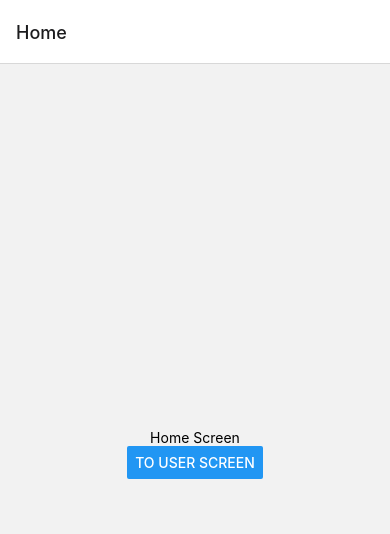
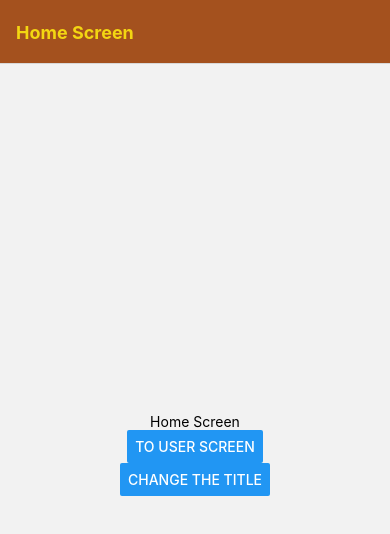
Before and after one commit to ddai-min/RN_Practice_Basic, a React Native app in the folder react_navigation_01/: screen /Home in a window 390 px wide. Shown: the top 534 px of the page. Built offline with nearby package versions, Linux system fonts and the light colour scheme.

Commit message:
add : headerStyle

```diff
--- a/react_navigation_01/App.js
+++ b/react_navigation_01/App.js
@@ -7,21 +7,68 @@
  */
 
 import React, { Component } from 'react'
-import { StyleSheet, View, Text } from 'react-native'
+import { StyleSheet, View, Text, Image } from 'react-native'
 import { NavigationContainer } from '@react-navigation/native'
 import { createNativeStackNavigator } from '@react-navigation/native-stack'
 import HomeScreen from './src/home'
 import UserScreen from './src/user'
+import LogoTitle from './src/logo'
 
 const Stack = createNativeStackNavigator()
 
 class App extends Component {
+  logoTitle = () => {
+    return (
+      <Image
+        style={{ width: 40, height: 40 }}
+        source={require('./src/assets/pics/home_icon.png')}
+      />
+    )
+  }
+
   render() {
     return (
       <NavigationContainer>
-        <Stack.Navigator initialRouteName="Home">
-          <Stack.Screen name="Home" component={HomeScreen} />
-          <Stack.Screen name="User" component={UserScreen} />
+        <Stack.Navigator
+          initialRouteName="Home"
+          screenOptions={{
+            headerStyle: {
+              backgroundColor: '#a4511e'
+            },
+            headerTintColor: '#fff',
+            headerTitleStyle: {
+              fontWeight: 'bold',
+              color: '#f3d612'
+            }
+          }}>
+          <Stack.Screen
+            name="Home"
+            component={HomeScreen}
+            options={{
+              title: 'Home Screen',
+              headerTitle: <LogoTitle />
+            }}
+          />
+          <Stack.Screen
+            name="User"
+            component={UserScreen}
+            initialParams={{
+              userIdx: 50,
+              userName: 'Gildong',
+              userLastName: 'Go'
+            }}
+            options={{
+              title: 'User Screen',
+              headerStyle: {
+                backgroundColor: 'pink'
+              },
+              headerTintColor: 'red',
+              headerTitleStyle: {
+                fontWeight: 'bold',
+                color: 'purple'
+              }
+            }}
+          />
         </Stack.Navigator>
       </NavigationContainer>
     )
--- a/react_navigation_01/src/home.js
+++ b/react_navigation_01/src/home.js
@@ -29,6 +29,18 @@ class HomeScreen extends Component {
             })
           }}
         />
+        <Button
+          title="Change the title"
+          onPress={() =>
+            this.props.navigation.setOptions({
+              title: 'Changed!',
+              headerStyle: {
+                backgroundColor: 'pink'
+              },
+              headerTintColor: 'red'
+            })
+          }
+        />
       </View>
     )
   }
--- /dev/null
+++ b/react_navigation_01/src/logo.js
@@ -0,0 +1,20 @@
+/**
+ * Sample React Native App
+ * https://github.com/facebook/react-native
+ *
+ * @format
+ * @flow strict-local
+ */
+
+import React, { Component } from 'react'
+import { Image } from 'react-native'
+
+import Logo from './assets/pics/home_icon.png'
+
+class LogoTitle extends Component {
+  render() {
+    return <Image style={{ width: 40, height: 40 }} source={Logo} />
+  }
+}
+
+export default LogoTitle
--- a/react_navigation_01/src/user.js
+++ b/react_navigation_01/src/user.js
@@ -10,7 +10,23 @@ import React, { Component } from 'react'
 import { View, Text, Button } from 'react-native'
 
 class UserScreen extends Component {
+  headerStyle = () => {
+    this.props.navigation.setOptions({
+      title: 'Customizing',
+      headerStyle: {
+        backgroundColor: 'blue'
+      },
+      headerTintColor: 'yellow',
+      headerTitleStyle: {
+        fontWeight: 'bold',
+        color: 'green'
+      },
+      headerBackTitle: 'BACK'
+    })
+  }
+
   render() {
+    this.headerStyle()
     const { params } = this.props.route
     const userIdx = params ? params.userIdx : null
     const userName = params ? params.userName : null
```
Also changed, not shown: react_navigation_01/src/assets/pics/home_icon.png (added).
